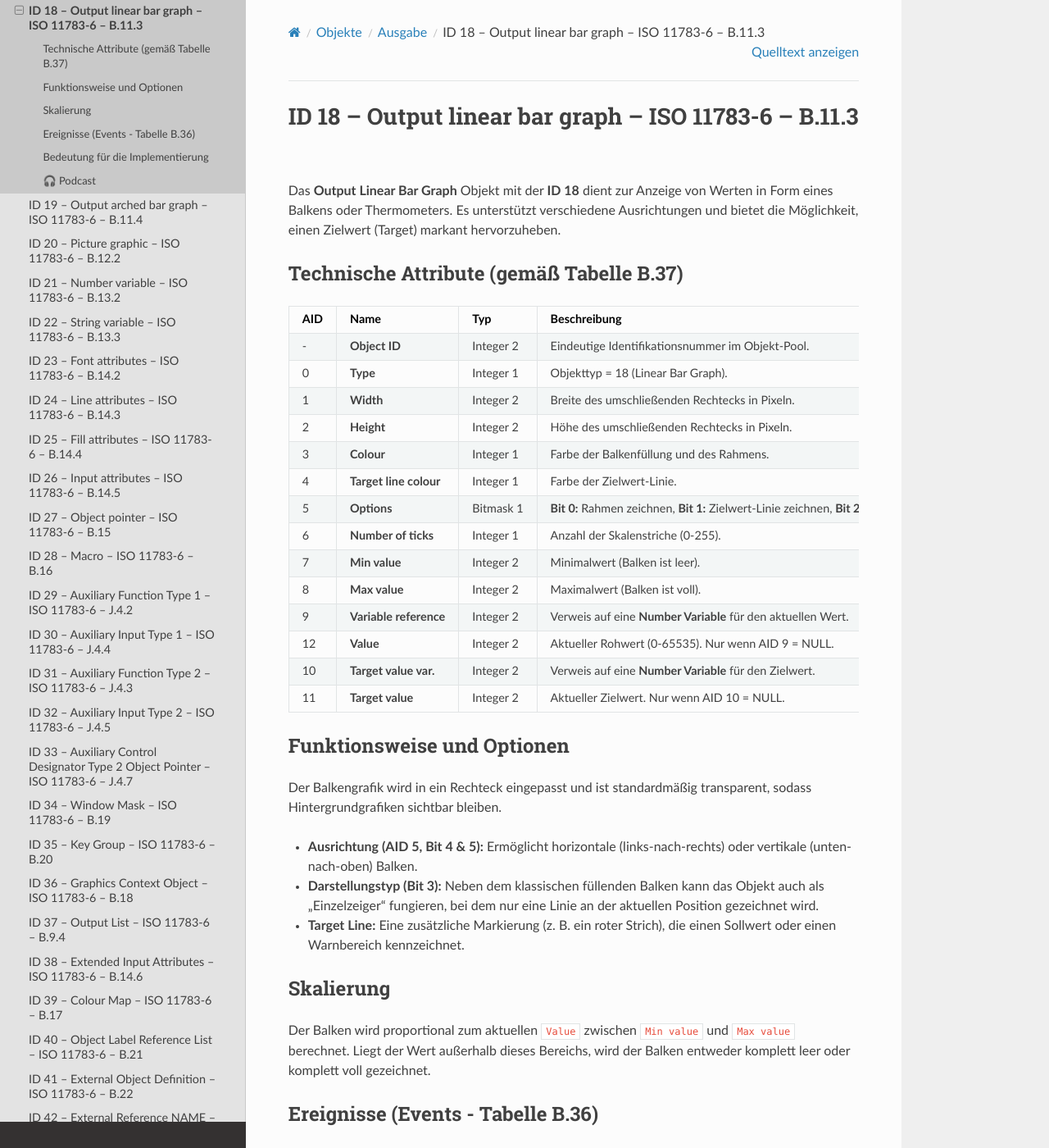
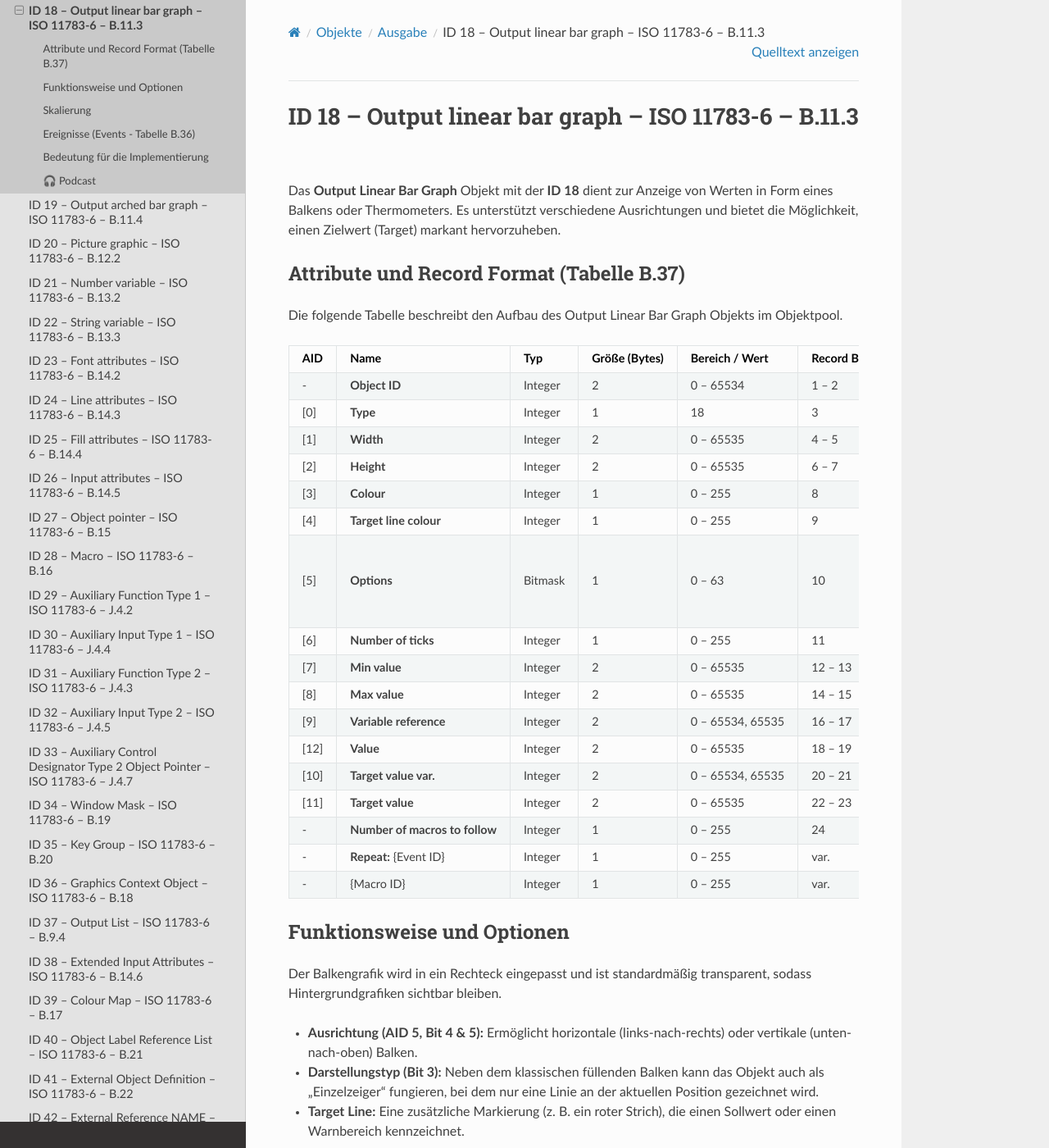
Before and after one commit to Meisterschulen-am-Ostbahnhof-Munchen/ISOBUS-VT-Objects-docs, a Sphinx documentation site: the page built from docs/isobus-objects/ID-18---Output-linear-bar-graph---ISO-11783-6---B.11.3.md, in a window 1280 px wide and 1400 px high. Shown: the whole window at 82% size. Built offline with Sphinx 7.4.7 and the Read the Docs theme 3.1.0, drawn with Linux system fonts in a browser that asks for light colours; some of the changed text lies outside the part shown.

Commit message:
docs: update Output Linear Bar Graph (ID 18) with accurate attribute table and record format from ISO 11783-6 Annex B.11.3

```diff
--- a/docs/isobus-objects/ID-18---Output-linear-bar-graph---ISO-11783-6---B.11.3.md
+++ b/docs/isobus-objects/ID-18---Output-linear-bar-graph---ISO-11783-6---B.11.3.md
@@ -5,24 +5,29 @@
 
 Das **Output Linear Bar Graph** Objekt mit der **ID 18** dient zur Anzeige von Werten in Form eines Balkens oder Thermometers. Es unterstützt verschiedene Ausrichtungen und bietet die Möglichkeit, einen Zielwert (Target) markant hervorzuheben.
 
-## Technische Attribute (gemäß Tabelle B.37)
+### Attribute und Record Format (Tabelle B.37)
 
-| AID | Name | Typ | Beschreibung |
-| :--- | :--- | :--- | :--- |
-| - | **Object ID** | Integer 2 | Eindeutige Identifikationsnummer im Objekt-Pool. |
-| 0 | **Type** | Integer 1 | Objekttyp = 18 (Linear Bar Graph). |
-| 1 | **Width** | Integer 2 | Breite des umschließenden Rechtecks in Pixeln. |
-| 2 | **Height** | Integer 2 | Höhe des umschließenden Rechtecks in Pixeln. |
-| 3 | **Colour** | Integer 1 | Farbe der Balkenfüllung und des Rahmens. |
-| 4 | **Target line colour** | Integer 1 | Farbe der Zielwert-Linie. |
-| 5 | **Options** | Bitmask 1 | **Bit 0:** Rahmen zeichnen, **Bit 1:** Zielwert-Linie zeichnen, **Bit 2:** Ticks zeichnen, **Bit 3:** Typ (0=Gefüllter Balken, 1=Einzelne Linie/Zeiger), **Bit 4:** Ausrichtung (0=Vertikal, 1=Horizontal), **Bit 5:** Richtung (0=Links/Unten, 1=Rechts/Oben). |
-| 6 | **Number of ticks** | Integer 1 | Anzahl der Skalenstriche (0-255). |
-| 7 | **Min value** | Integer 2 | Minimalwert (Balken ist leer). |
-| 8 | **Max value** | Integer 2 | Maximalwert (Balken ist voll). |
-| 9 | **Variable reference**| Integer 2 | Verweis auf eine **Number Variable** für den aktuellen Wert. |
-| 12 | **Value** | Integer 2 | Aktueller Rohwert (0-65535). Nur wenn AID 9 = NULL. |
-| 10 | **Target value var.** | Integer 2 | Verweis auf eine **Number Variable** für den Zielwert. |
-| 11 | **Target value** | Integer 2 | Aktueller Zielwert. Nur wenn AID 10 = NULL. |
+Die folgende Tabelle beschreibt den Aufbau des Output Linear Bar Graph Objekts im Objektpool.
+
+| AID | Name | Typ | Größe (Bytes) | Bereich / Wert | Record Byte | Beschreibung |
+| :--- | :--- | :--- | :--- | :--- | :--- | :--- |
+| - | **Object ID** | Integer | 2 | 0 – 65534 | 1 – 2 | Eindeutige ID im Objektpool. |
+| [0] | **Type** | Integer | 1 | 18 | 3 | Objekttyp = Linear Bar Graph. |
+| [1] | **Width** | Integer | 2 | 0 – 65535 | 4 – 5 | Breite des umschließenden Rechtecks in Pixeln. |
+| [2] | **Height** | Integer | 2 | 0 – 65535 | 6 – 7 | Höhe des umschließenden Rechtecks in Pixeln. |
+| [3] | **Colour** | Integer | 1 | 0 – 255 | 8 | Farbe der Balkenfüllung und des Rahmens. |
+| [4] | **Target line colour** | Integer | 1 | 0 – 255 | 9 | Farbe der Zielwert-Linie (wenn gezeichnet). |
+| [5] | **Options** | Bitmask | 1 | 0 – 63 | 10 | Bit 0: Draw Border<br>Bit 1: Draw Target Line<br>Bit 2: Draw Ticks<br>Bit 3: Type (0=Filled, 1=Line)<br>Bit 4: Axis Orientation (0=Vertical, 1=Horizontal)<br>Bit 5: Direction (0=Negativ/Absteigend, 1=Positiv/Aufsteigend). |
+| [6] | **Number of ticks** | Integer | 1 | 0 – 255 | 11 | Anzahl der Skalenstriche. |
+| [7] | **Min value** | Integer | 2 | 0 – 65535 | 12 – 13 | Minimalwert. |
+| [8] | **Max value** | Integer | 2 | 0 – 65535 | 14 – 15 | Maximalwert. |
+| [9] | **Variable reference** | Integer | 2 | 0 – 65534, 65535 | 16 – 17 | Verweis auf eine Number Variable für den aktuellen Wert. |
+| [12] | **Value** | Integer | 2 | 0 – 65535 | 18 – 19 | Aktueller Wert. Nur wenn Variable Reference == NULL. |
+| [10] | **Target value var.** | Integer | 2 | 0 – 65534, 65535 | 20 – 21 | Verweis auf eine Number Variable für den Zielwert. |
+| [11] | **Target value** | Integer | 2 | 0 – 65535 | 22 – 23 | Aktueller Zielwert. Nur wenn Target value variable ref == NULL. |
+| - | **Number of macros to follow** | Integer | 1 | 0 – 255 | 24 | Anzahl der folgenden Makro-Referenzen. |
+| - | **Repeat:** {Event ID} | Integer | 1 | 0 – 255 | var. | Event ID, die das Makro auslöst. |
+| - | {Macro ID} | Integer | 1 | 0 – 255 | var. | Makro ID des auszuführenden Makros. |
 
 ## Funktionsweise und Optionen
 Der Balkengrafik wird in ein Rechteck eingepasst und ist standardmäßig transparent, sodass Hintergrundgrafiken sichtbar bleiben.
@@ -35,7 +40,13 @@ Der Balkengrafik wird in ein Rechteck eingepasst und ist standardmäßig transpa
 Der Balken wird proportional zum aktuellen `Value` zwischen `Min value` und `Max value` berechnet. Liegt der Wert außerhalb dieses Bereichs, wird der Balken entweder komplett leer oder komplett voll gezeichnet.
 
 ## Ereignisse (Events - Tabelle B.36)
+
+Das Output Linear Bar Graph Objekt reagiert auf folgende Ereignisse:
+
 *   **On Change Value:** Wird ausgelöst, wenn sich der `Value` oder der `Target value` ändert. Das VT aktualisiert die Grafik.
+*   **On Change Attribute:** Wird ausgelöst, wenn sich Attribute ändern.
+*   **On Change Size:** Reaktion auf Größenänderung.
+*   **On Refresh:** Wird ausgelöst, wenn das VT das Objekt neu zeichnen muss.
 
 ## Bedeutung für die Implementierung
 Balkendiagramme sind ideal für Füllstandsanzeigen (Kraftstoff, Saatgut), Temperaturanzeigen oder Lastanzeigen. Durch die Option der `Target line` kann dem Bediener sofort visualisiert werden, ob er sich im optimalen Arbeitsbereich befindet. Die Kombination mit Skalenstrichen (Ticks) erhöht die Ablesbarkeit.
```
